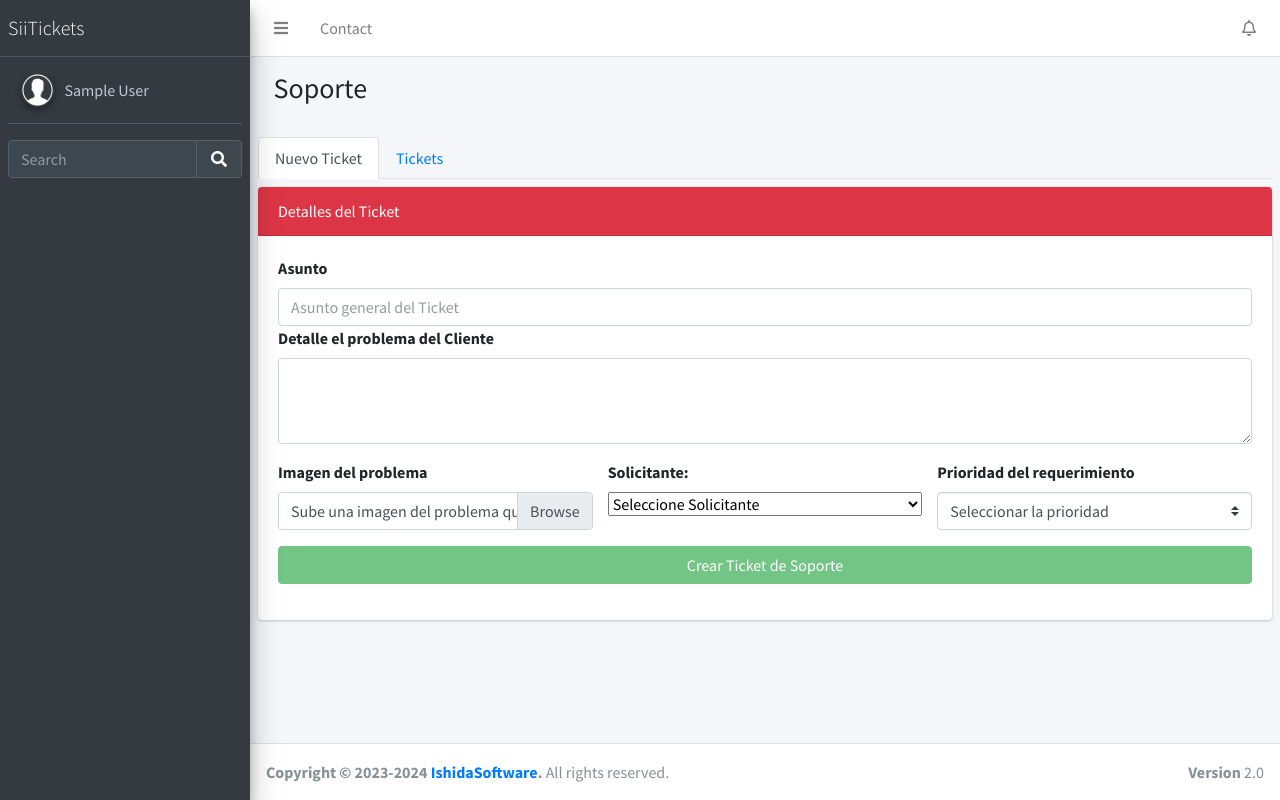
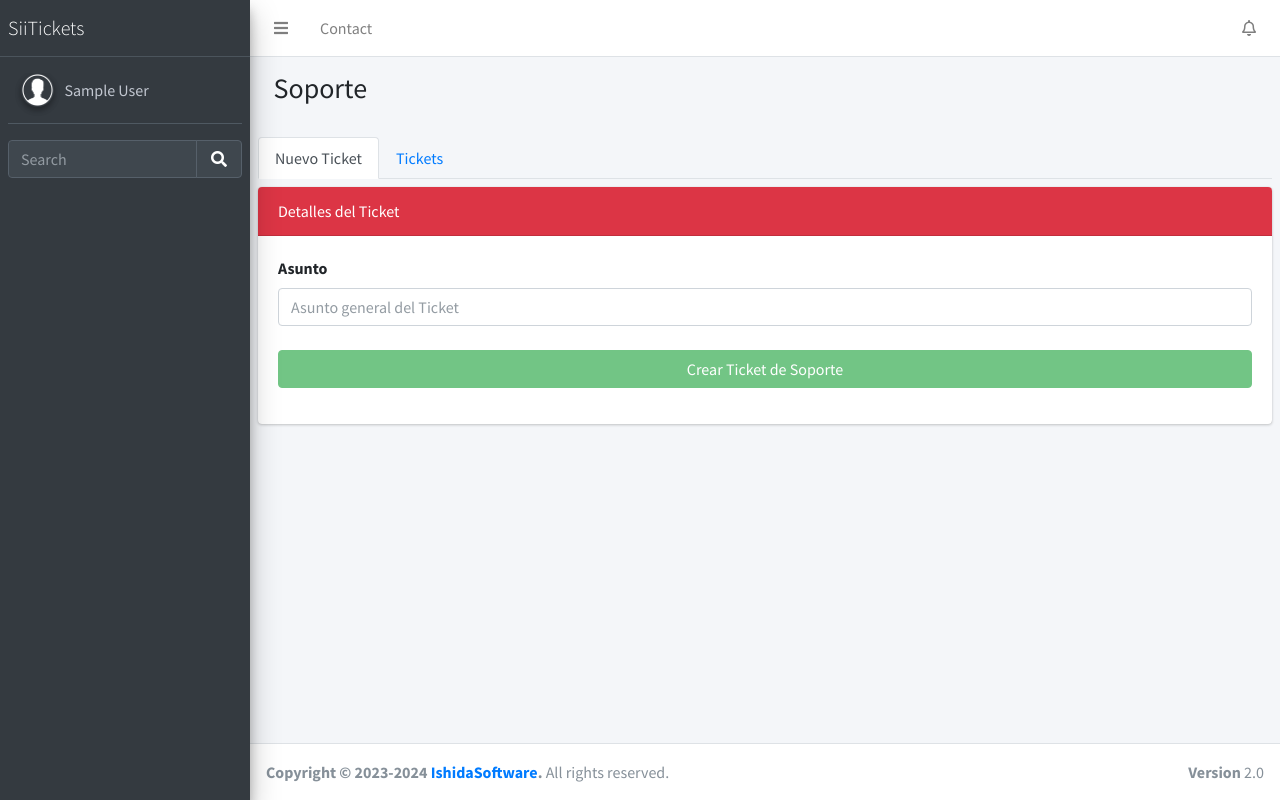
Before and after one commit to caeduardo99/SiiTickets, a Django app: page /soporte in a window 1280 px wide. Run offline with Django 3.2, Linux system fonts and the light colour scheme; the visitor is signed in with stand-in values (Sample User, id 1); data comes from the database, SQL or seed files in the repository; data that the repository does not hold is empty; some libraries are stand-ins or nearby versions.

Commit message:
Added change in limit form for tickets create

```diff
--- a/soporte/templates/soporte.html
+++ b/soporte/templates/soporte.html
@@ -40,10 +40,12 @@
                                     <div class="row g-1">
                                         <div class="col-md-12">
                                             <label for="asuntoTicket" class="form-label">Asunto</label>
-                                            <input type="text" name="asuntoTicket" class="form-control" placeholder="Asunto general del Ticket">
+                                            <input type="text"
+                                            id="asuntoTicket" name="asuntoTicket" class="form-control" placeholder="Asunto general del Ticket">
                                         </div>
                                     </div>
-                                    <div class="row g-1">
+                                    <br>
+                                    <div class="row g-1" id="rowPoblema" style="display: none;">
                                         <div class="col-md-12">
                                             <div class="mb-3">
                                                 <label for="exampleFormControlTextarea1" class="form-label">Detalle su problema</label>
@@ -52,7 +54,7 @@
                                         </div>
                                     </div>
                                     <div class="row g-1">
-                                        <div class="col-md-4">
+                                        <div class="col-md-4" id="colImage" style="display: none;">
                                             <label class="form-label">Imagen</label>
                                             <div class="input-group mb-3">
                                                 <div class="custom-file">
@@ -61,8 +63,8 @@
                                                 </div>
                                               </div>
                                         </div>
-                                        <div class="col-md-4">
-                                            <div class="form-group" id="rowSolicitante">
+                                        <div class="col-md-4" id="colSolicitante" style="display: none;">
+                                            <div class="form-group">
                                                 <label for="solicitante">Solicitante:</label>
                                                 <select class="select2" id="solicitante" style="width: 100%;" name="solicitante">
                                                     <option value="">Seleccione Solicitante</option>
@@ -74,9 +76,9 @@
                                                 </select>
                                             </div>
                                         </div>
-                                        <div class="col-md-4">
+                                        <div class="col-md-4" id="colPrioridad" style="display: none;">
                                             <label class="form-label">Prioridad del requerimiento</label>
-                                            <select class="custom-select" name="prioridadSelect">
+                                            <select class="custom-select" name="prioridadSelect" id="prioridadSelect">
                                                 <option selected>Seleccionar la prioridad</option>
                                                 <option value="Alta">Alta</option>
                                                 <option value="Media">Media</option>
@@ -103,7 +105,8 @@
                                             <input type="text" name="asuntoTicketAgente" id="asuntoTicketAgente" class="form-control" placeholder="Asunto general del Ticket">
                                         </div>
                                     </div>
-                                    <div class="row g-1">
+                                    <br>
+                                    <div class="row g-1" id="rowProblemaAgente" style="display: none;">
                                         <div class="col-md-12">
                                             <div class="mb-3">
                                                 <label for="textAreaProblemaAgent" class="form-label">Detalle el problema del Cliente</label>
@@ -112,7 +115,7 @@
                                         </div>
                                     </div>
                                     <div class="row g-1">
-                                        <div class="col-md-4">
+                                        <div class="col-md-4" id="colImageAgente" style="display: none;">
                                             <label class="form-label">Imagen del problema</label>
                                             <div class="input-group mb-3">
                                                 <div class="custom-file">
@@ -121,7 +124,7 @@
                                                 </div>
                                               </div>
                                         </div>
-                                        <div class="col-md-4">
+                                        <div class="col-md-4" id="colSolicitanteAgente" style="display: none;">
                                             <div class="form-group">
                                                 <label for="solicitanteAgent">Solicitante:</label>
                                                 <select class="select2" id="solicitanteAgent" style="width: 100%;" name="solicitanteAgent">
@@ -134,7 +137,7 @@
                                                 </select>
                                             </div>
                                         </div>
-                                        <div class="col-md-4">
+                                        <div class="col-md-4" id="colRequerimientoAgente" style="display: none;">
                                             <label class="form-label">Prioridad del requerimiento</label>
                                             <select class="custom-select" id="prioridadSelectAgent" name="prioridadSelectAgent">
                                                 <option selected>Seleccionar la prioridad</option>
```
Also changed, not shown: soporte/static/dist/utils/soporte.js (+62 -9 lines).
